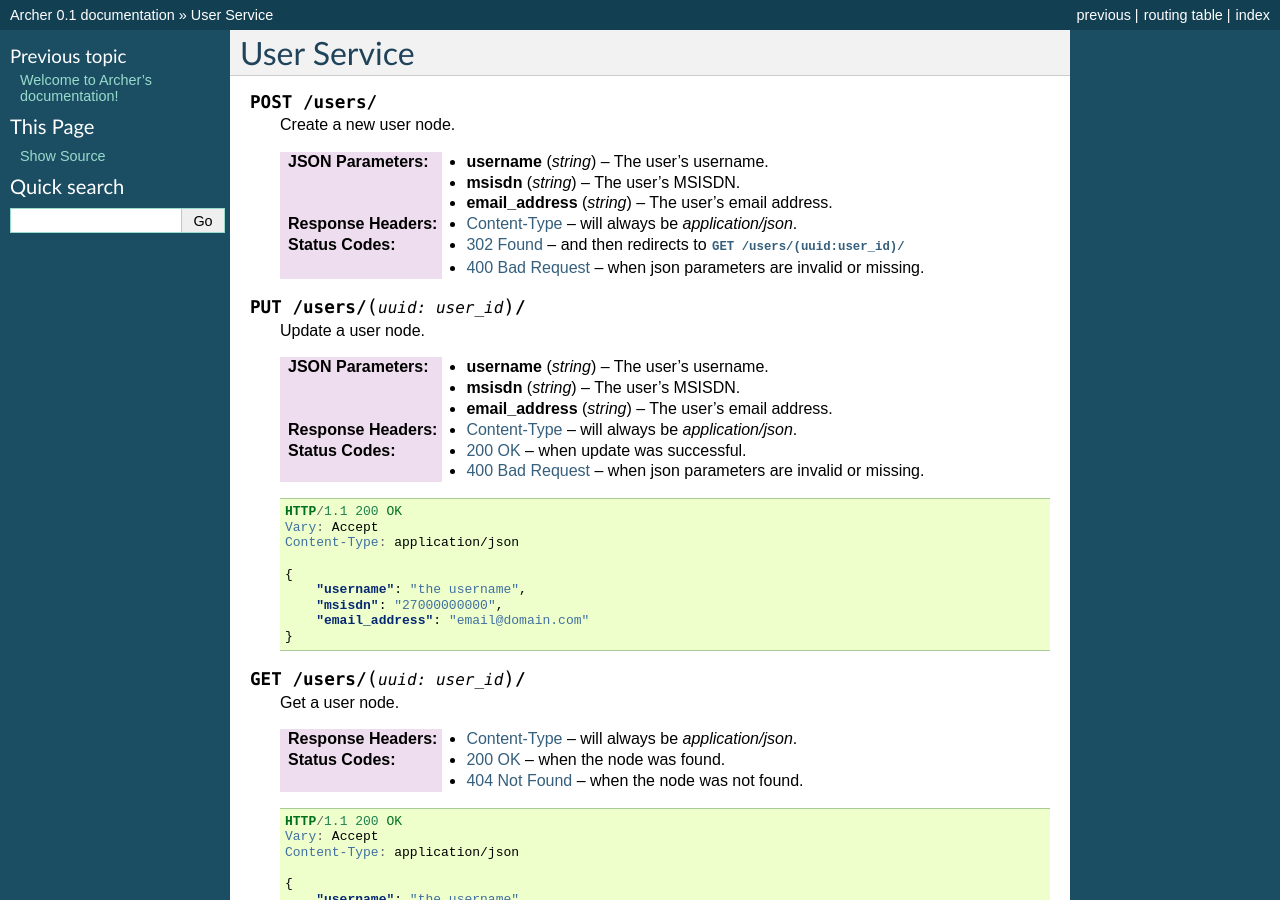
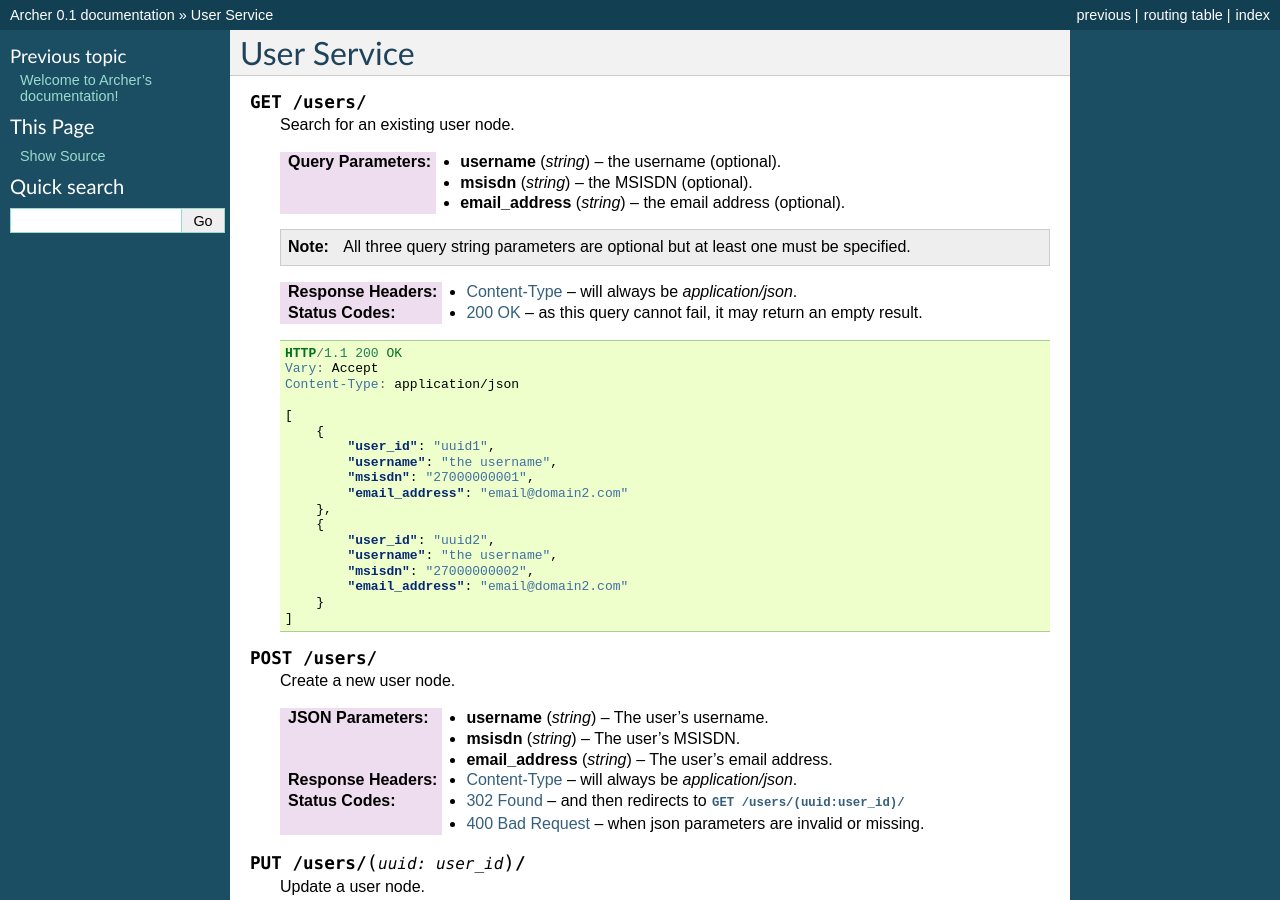
Before and after one commit to praekeltfoundation/archer, a Sphinx documentation site: the page built from docs/user-service.rst, in a window 1280 px wide and 900 px high. Built offline with Sphinx 7.4.7, drawn with Linux system fonts in a browser that asks for light colours.

Commit message:
add interface for searching

```diff
--- a/docs/user-service.rst
+++ b/docs/user-service.rst
@@ -1,5 +1,45 @@
 User Service
 ============
+
+.. http:get:: /users/
+
+    Search for an existing user node.
+
+    :query string username: the username (optional).
+    :query string msisdn: the MSISDN (optional).
+    :query string email_address: the email address (optional).
+
+
+    .. note::
+
+        All three query string parameters are optional but at least
+        one must be specified.
+
+
+    :resheader Content-Type: will always be `application/json`.
+    :status 200: as this query cannot fail, it may return an empty result.
+
+    .. sourcecode:: http
+
+        HTTP/1.1 200 OK
+        Vary: Accept
+        Content-Type: application/json
+
+        [
+            {
+                "user_id": "uuid1",
+                "username": "the username",
+                "msisdn": "27000000001",
+                "email_address": "email@domain2.com"
+            },
+            {
+                "user_id": "uuid2",
+                "username": "the username",
+                "msisdn": "27000000002",
+                "email_address": "email@domain2.com"
+            }
+        ]
+
 
 .. http:post:: /users/
 
@@ -58,6 +98,8 @@
             "email_address": "email@domain.com"
         }
 
+
+
 .. http:delete:: /users/(uuid:user_id)/
 
     Delete a user node.
```
